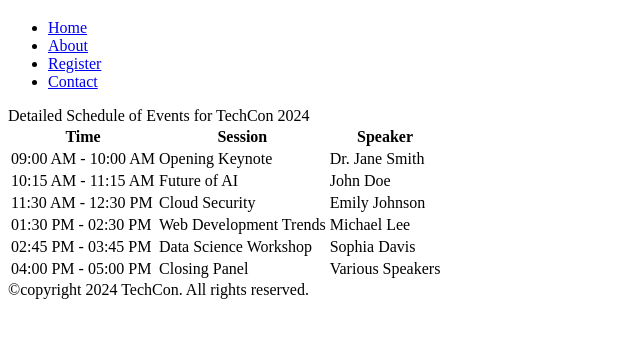
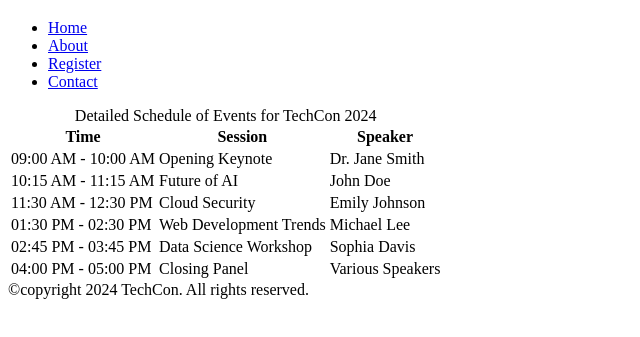
Before and after one commit to Dawitmamohub/TechCon_HTML, a plain HTML site: page techcon_website/schedule.html in a window 1280 px wide. Shown: the part 61-398 px from the top of the page, without its empty margins (0-640 px from the left). Drawn offline with Linux system fonts and the light colour scheme.

Commit message:
Update schedule.html

```diff
--- a/techcon_website/schedule.html
+++ b/techcon_website/schedule.html
@@ -18,11 +18,9 @@
       </nav>
     </header>
 
-    <caption>
-      Detailed Schedule of Events for TechCon 2024
-    </caption>
     <main>
       <table>
+        <caption>Detailed Schedule of Events for TechCon 2024</caption>
         <thead>
           <tr>
             <th scope="col">Time</th>
```
